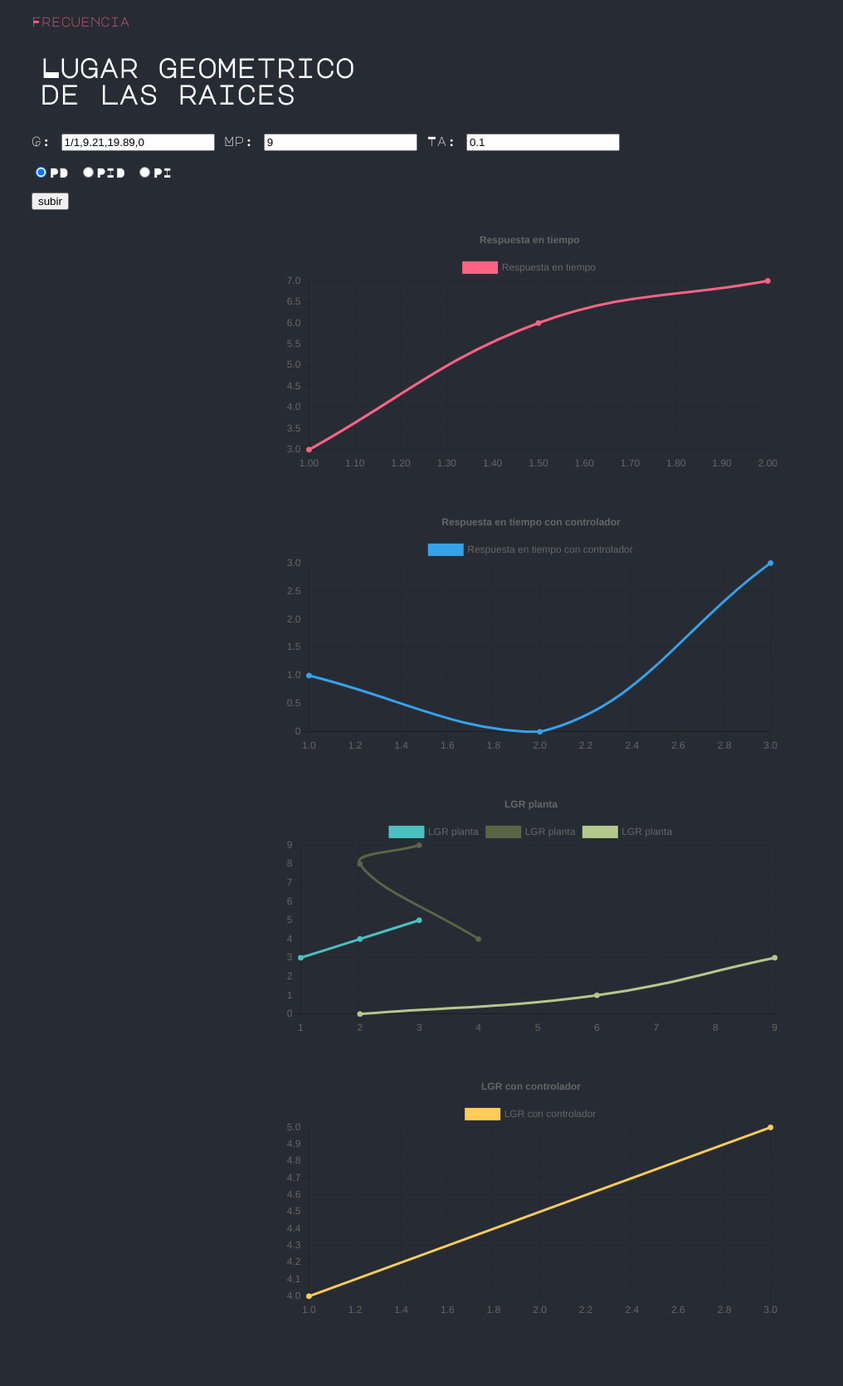
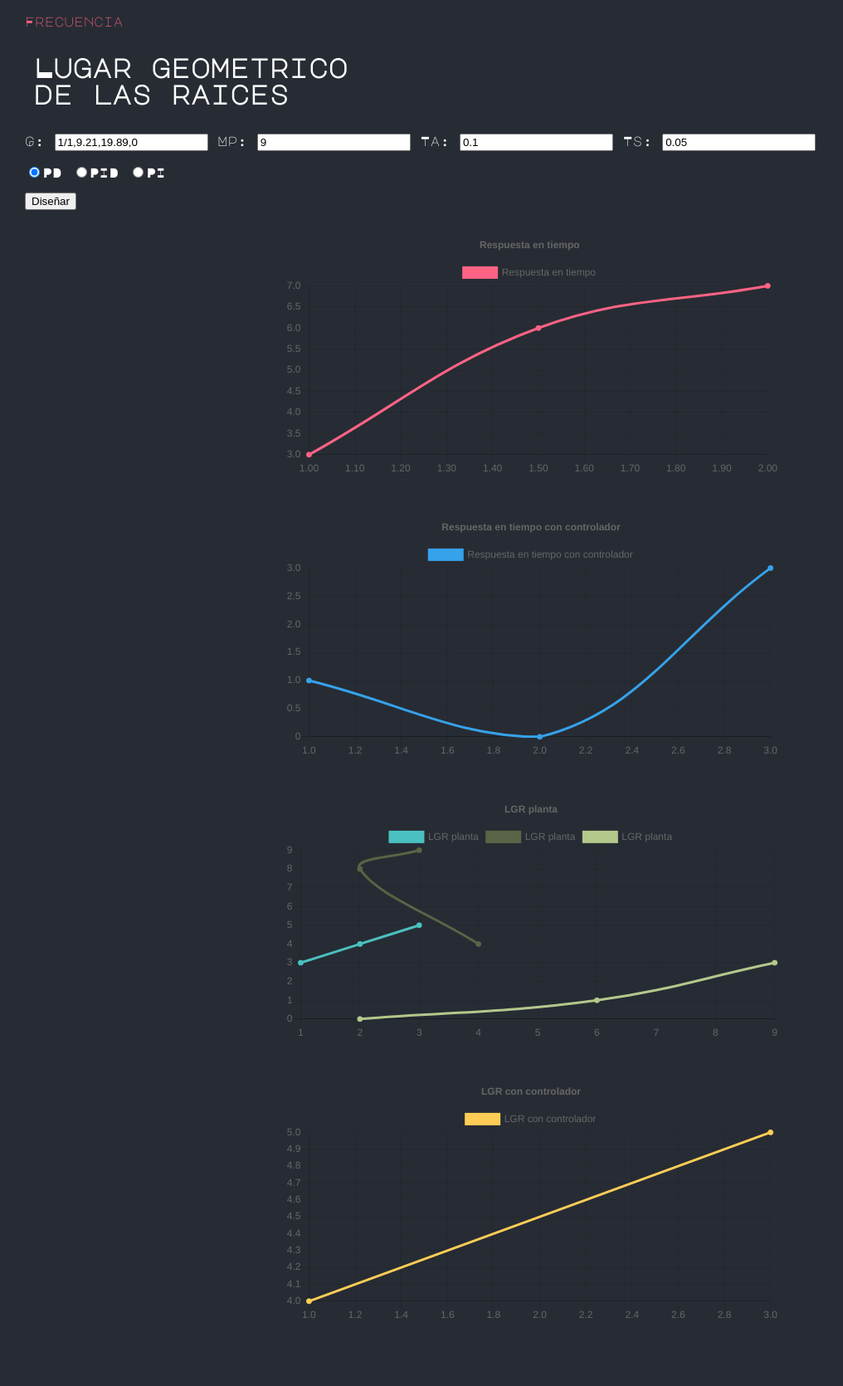
Before and after one commit to pedabraham/ControlDashboard, a Flask app: page / in a window 1280 px wide. Shown: the whole page at 83% size, without its empty margins (0-1016 px from the left). Before the commit the page ends 1582 px from the top, so only its background shows below. Run offline with Flask 2, Linux system fonts and the light colour scheme; parts of the project's set-up code (start-up, migrations or seed data) failed here and were passed over; some libraries are stand-ins or nearby versions.

Commit message:
Ccambios en el diseño, se proporciona mas claridad en la interfaz

```diff
--- a/LGR/app.py
+++ b/LGR/app.py
@@ -199,7 +199,7 @@ def setValoresEqDif(constantes,accion,T):
             'a0': a0,
             'a1': a1,
             'a2': a2,
-            'b0': 'io'
+            'b0': 0
         })
 
     elif accion == "PID":
@@ -236,9 +236,11 @@ app = Flask(__name__)
 GPlantaStrInput = '1/1,9.21,19.89,0'
 Mp = '9'
 Ta='0.1'
+Ts = '0.05'
 tr = '8'
 fase = '60'
 accion = 'PD'
+T = 0.05
 
 valoresEqDif = {
     'a0': 0,
@@ -259,7 +261,7 @@ def index():
     if request.method == 'POST':
         # Then get the data from the form
 
-        global GPlantaStrInput,Mp,Ta,T,constantes,accion
+        global GPlantaStrInput,Mp,Ta,T,constantes,accion,Ts,valoresEqDif
         GPlantaStrInput = request.form['G']
         GPlantaStr = GPlantaStrInput.split("/")
 
@@ -272,12 +274,15 @@ def index():
         accion = request.form['action']
         Ta = request.form['ta']
         Mp = request.form['mp']
-        T = 6;
+        Ts = request.form['ts']
+
         #respt = controladorByLGR(GPlanta, accion, -2 + 2.5j)
-        if float(Mp)>0 and float(Ta)>0:
-            to,yo,sal,ti,yi,rI,rO,constantes = controladorByLGR(GPlanta, accion, poloDominante(float(Mp),float(Ta)))
-        else:
-            to,yo,sal,ti,yi,rI,rO,constantes = controladorByLGR(GPlanta, accion, -2 + 2.5j) # NOTE: No hay tiempos en 0 o menores por lo que solo se ponen unos polos dominantes de referencia
+        if len(Ta)>0 and len(Mp)>0 and len(Ts)>0:
+            T = float(Ts)
+            if float(Mp)>0 and float(Ta)>0 :
+                to,yo,sal,ti,yi,rI,rO,constantes = controladorByLGR(GPlanta, accion, poloDominante(float(Mp),float(Ta)))
+            else:
+                to,yo,sal,ti,yi,rI,rO,constantes = controladorByLGR(GPlanta, accion, -2 + 2.5j) # NOTE: No hay tiempos en 0 o menores por lo que solo se ponen unos polos dominantes de referencia
 
         rI  =   list(zip(*rI))
         realI = np.real(rI)
@@ -286,15 +291,16 @@ def index():
         realO = np.real(rO)
         imagO = np.imag(rO)
         webC['estado']='inline'
-        print(constantes)
+        valoresEqDif = setValoresEqDif(constantes,accion,T)
+        print(str(valoresEqDif))
         #respuesta = "request.form['vel']"
         #respuesta2 = request.form['u']
         # print(GPlanta)
 
-        return render_template('index.html',estado=webC, ta=Ta, mp=Mp, to=[to.tolist()], yo=[yo.tolist()], planta=GPlantaStrInput, constantes=sal,
+        return render_template('index.html',estado=webC, valoresEqDif=str(valoresEqDif), ta=Ta, mp=Mp, ts=Ts, to=[to.tolist()], yo=[yo.tolist()], planta=GPlantaStrInput, constantes=sal,
          ti = [ti.tolist()],yi=[yi.tolist()],realI=realI.tolist(),imagI=imagI.tolist(),realO=realO.tolist(),imagO=imagO.tolist())
     else:
-        return render_template('index.html',estado=webC, ta=Ta, mp=Mp, to=[[1, 2, 3]], yo=[[1, 0, 3]], planta=GPlantaStrInput, constantes="",
+        return render_template('index.html',estado=webC,valoresEqDif='', ta=Ta, mp=Mp, ts=Ts, to=[[1, 2, 3]], yo=[[1, 0, 3]], planta=GPlantaStrInput, constantes="",
         ti = [[1,1.5,2]],yi=[[3,6,7]], realI=[[2,3,1],[4,2,3],[9,6,2]],imagI=[[4,5,3],[4,8,9],[3,1,0]],realO = [[1,3]],imagO=[[4,5]])
 
         # print(len(velocidad))
@@ -344,7 +350,7 @@ def freq():
 @app.route('/controlar', methods=['GET','POST'])
 def usoDeControlador():
     global constantes,accion
-    T = 0.500
+
     valoresEqDif= setValoresEqDif(constantes,accion,T)
     print(constantes)
     print(accion)
--- a/LGR/templates/index.html
+++ b/LGR/templates/index.html
@@ -10,8 +10,10 @@
   <title>ControlMaker</title>
   <style media="screen">
     body{
-        padding-left:  30px;
-        padding-right: 30px;
+        margin-left : 0;
+        margin-right : 0;
+        margin-bottom: 0;
+        padding: 0px;
         font-family: 'Major Mono Display', monospace;
         background-color: #272C34;
         color: white;
@@ -21,6 +23,8 @@
     }
     nav{
       padding-top: 10px;
+      padding-left:  30px;
+      padding-right: 30px;
     }
     canvas {
   		-moz-user-select: none;
@@ -50,6 +54,29 @@
       background-color: transparent;
       text-decoration: none;
     }
+    .referencia{
+      background-color: #36A2EB;
+      padding-left:  30px;
+      padding-right: 30px;
+      padding-bottom: 10px;
+
+
+    }
+    .diseño{
+
+      padding-left:  30px;
+      padding-right: 30px;
+
+    }
+
+    .refOutside{
+
+      background-color: #36A2EB;
+
+    }
+    .but1{
+      padding: 10px;
+    }
 	</style>
 </head>
 
@@ -58,6 +85,8 @@
   <nav>
     <a href="/freq">Frecuencia</a>
   </nav>
+
+  <div class="diseño">
 
 
     <div class="titulo">
@@ -69,6 +98,7 @@
       G: <input type="text" name="G" value={{planta}}>
       Mp: <input type="text" name="mp" value={{mp}}>
       Ta: <input type="text" name="ta" value={{ta}}>
+      Ts: <input type="text" name="ts" value="{{ts}}">
       <br>
       <br>
       <input type="radio" name="action" value="PD" checked>PD
@@ -76,12 +106,12 @@
       <input type="radio" name="action" value="PI">PI <br>
       <br>
 
-    <button type="submit" name="button">subir</button>
+      <button type="submit" name="button">Diseñar</button>
     </form>
 
     <div class="">
       <h3>{{constantes}}</h3>
-
+      <h6>{{valoresEqDif}}</h6>
     </div>
 
     <input type="button" name="" onclick="controlU()" value="Usar controlador" id="activar" style="display:none;">
@@ -89,12 +119,48 @@
     <div class="container">
   	</div>
 
+    <div class="">
+      <center>
+      <input type="button" name="" onclick="controlUself()" value="Usar controlador" id="activar2" style="display:none;">
+      <br>
+    </center>
+    </div>
+  </div>
+  <br>
+
+
+
+  <div class="refOutside" id="refOutside">
+    <center>
+      <div class="referencia" id='referencia' style="display:none;">
+        <br>
+        Referencia= <input type="text" name="refControl" value="0" ><br><br>
+        <input type="button" name="" value="Establecer" class="but1" >
+        <br>
+        <br>
+
+
+      </div>
+    </center>
+  </div>
+
+
   <script>
      var btn_1 = document.getElementById('activar');
      btn_1.style.display = {{estado|tojson|safe}}.estado;
+     document.getElementById('activar').style.display = 'none';
+     document.getElementById('activar2').style.display = {{estado|tojson|safe}}.estado;
 
      function controlU(){
-       location.replace("/controlar")
+       location.replace("/controlar");
+     }
+
+     function controlUself(){
+       console.log('90');
+       document.getElementById('referencia').style.display = 'inline';
+       location.replace("/#refOutside");
+       //document.getElementById('refOutside').style.padding-top = '30px';
+       //document.getElementById('referencia').style.margin-right = 0;
      }
      //document.getElementById("estado").style.display = {{estado|tojson|safe}}.estado;
      console.log({{estado|tojson|safe}}.estado);
```
Lines whose indentation alone changed are shown as unchanged.
